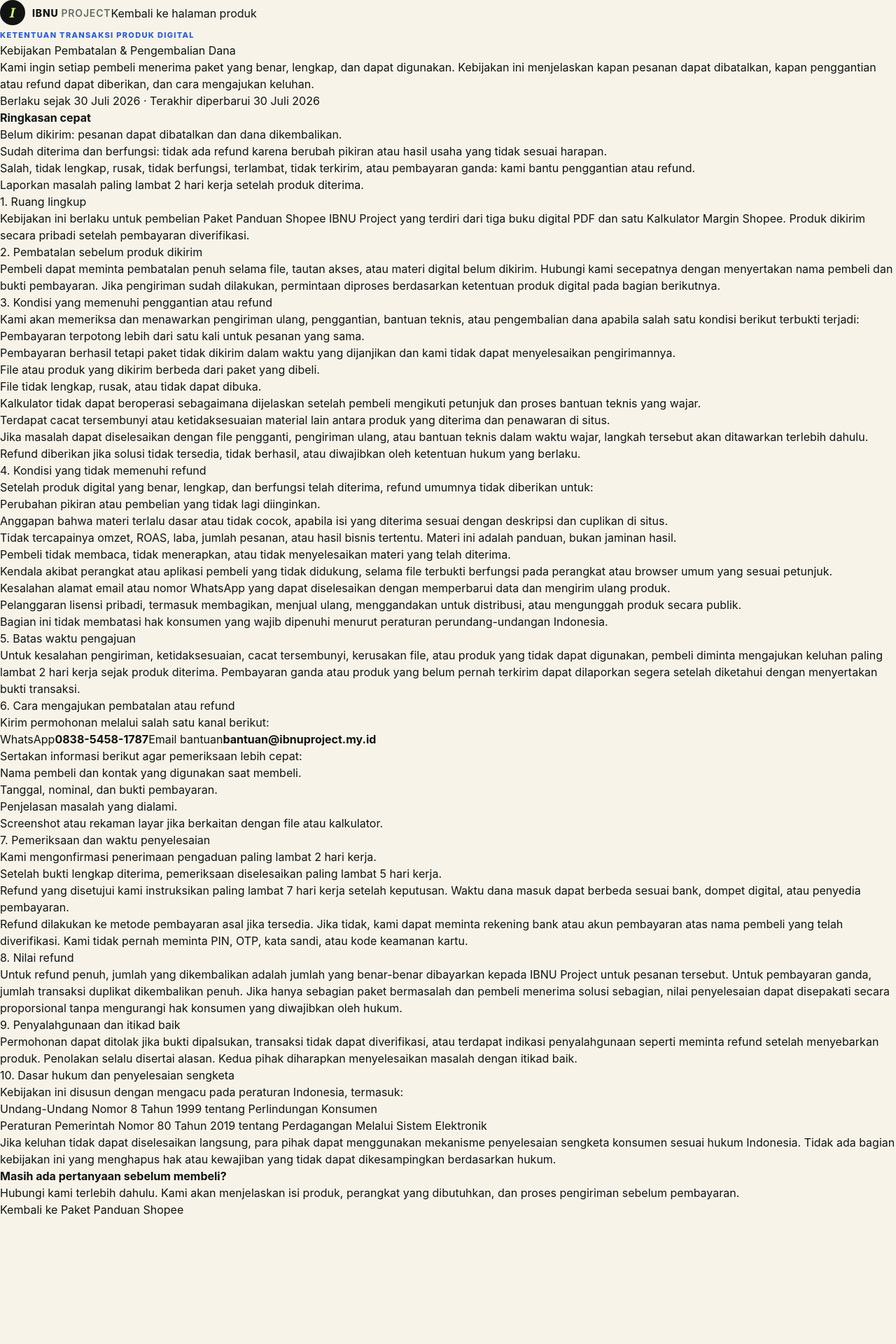
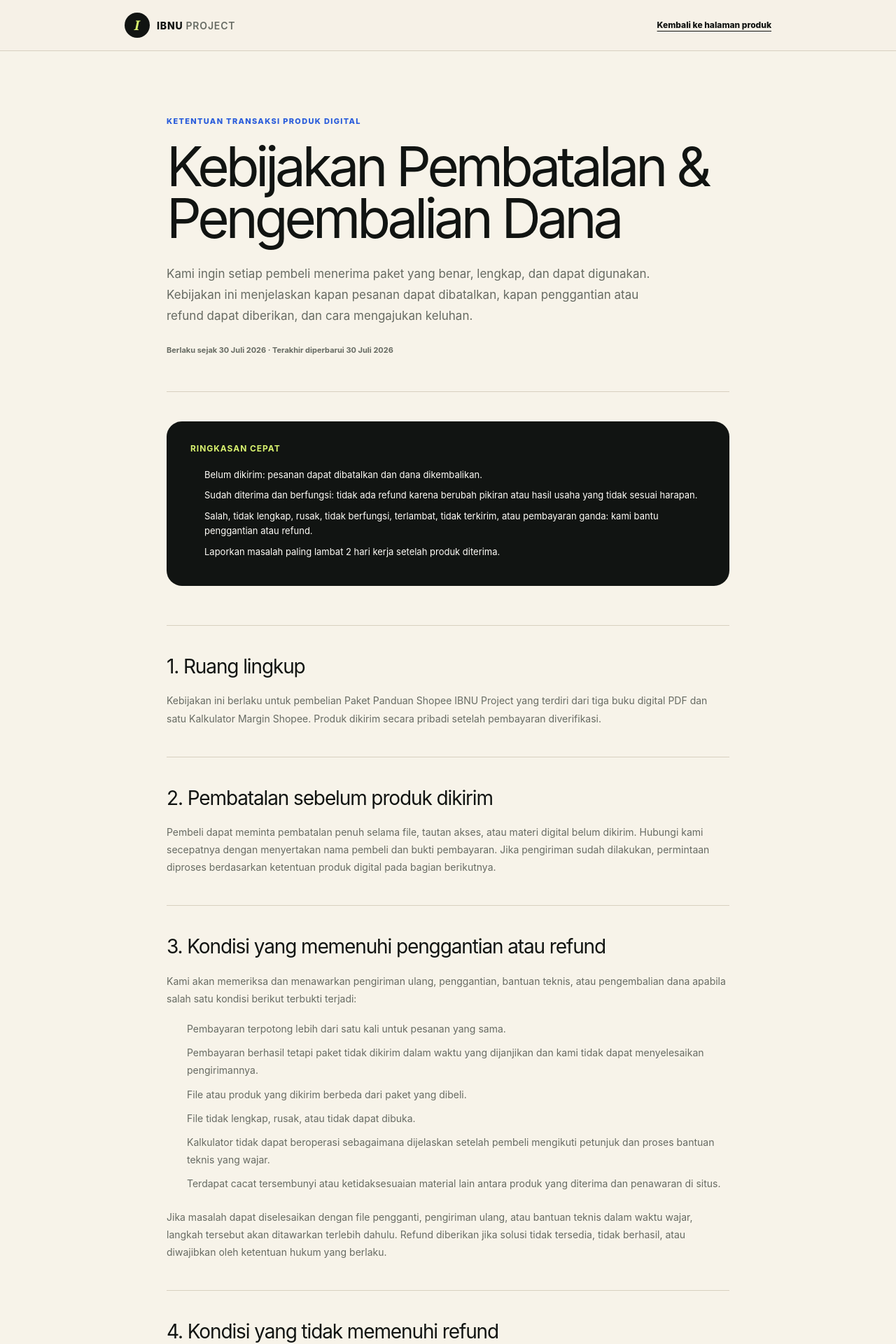
Before and after one commit to ibnumh/project, a Next.js app: page /kebijakan-pengembalian in a window 1280 px wide. Shown: the top 1920 px of the page at 70% size. Before the commit the page ends 1740 px from the top, so only its background shows below. Built offline with nearby package versions, Linux system fonts and the light colour scheme; no server answers.

Commit message:
Link refund policy from FAQ and footer

```diff
--- a/app/SalesPage.tsx
+++ b/app/SalesPage.tsx
@@ -845,6 +845,11 @@
                 "Tidak. Angka studi kasus di halaman ini adalah hasil historis satu toko yang dikelola penulis, bukan janji penghasilan. Hasil setiap toko bergantung pada produk, eksekusi, pasar, dan angka biaya masing-masing.",
             },
             {
+              question: "Bagaimana kebijakan pembatalan dan refund?",
+              answer:
+                "Pesanan yang belum dikirim dapat dibatalkan. Setelah file digital diterima dan berfungsi, refund tidak berlaku untuk perubahan pikiran. Kami tetap membantu penggantian atau refund untuk pembayaran ganda, file yang salah, tidak lengkap, rusak, tidak dapat digunakan sebagaimana dijanjikan, atau tidak terkirim. Laporkan kendala paling lambat 2 hari kerja setelah produk diterima.",
+            },
+            {
               question: "Bisa bayar dari bank apa saja?",
               answer:
                 "Gunakan aplikasi bank atau dompet digital yang mendukung QRIS. Contohnya BCA, BRI, Mandiri, BNI, BSI, BTN, CIMB Niaga, Permata, Danamon, OCBC, Bank Mega, GoPay, DANA, ShopeePay, dan LinkAja. Daftar ini bukan daftar lengkap.",
@@ -864,6 +869,19 @@
               </div>
             </article>
           ))}
+          <div className="policy-link-card">
+            <div>
+              <strong>Kebijakan lengkap untuk produk digital</strong>
+              <span>
+                Baca syarat pembatalan, kondisi refund, proses pengajuan, dan
+                jangka waktu penyelesaian.
+              </span>
+            </div>
+            <a href={assetPath("/kebijakan-pengembalian/")}>
+              Kebijakan pembatalan &amp; refund
+              <Icon name="arrow-right" size={17} />
+            </a>
+          </div>
         </div>
       </section>
 
@@ -900,9 +918,12 @@
           Panduan praktis untuk membuat keputusan Shopee dengan angka, bukan
           tebakan.
         </p>
-        <a href={questionWhatsappUrl} rel="noreferrer" target="_blank">
-          WhatsApp 0838-5458-1787
-        </a>
+        <div className="footer-links">
+          <a href={assetPath("/kebijakan-pengembalian/")}>Kebijakan refund</a>
+          <a href={questionWhatsappUrl} rel="noreferrer" target="_blank">
+            WhatsApp 0838-5458-1787
+          </a>
+        </div>
       </footer>
 
       <div className="mobile-buy-bar">
--- a/app/globals.css
+++ b/app/globals.css
@@ -1605,6 +1605,45 @@
   padding: 0 40px 24px 0;
 }
 
+.policy-link-card {
+  align-items: center;
+  background: var(--ink);
+  border-radius: 18px;
+  color: var(--white);
+  display: flex;
+  gap: 28px;
+  justify-content: space-between;
+  margin-top: 28px;
+  padding: 22px 24px;
+}
+
+.policy-link-card > div {
+  display: flex;
+  flex-direction: column;
+  gap: 5px;
+}
+
+.policy-link-card strong {
+  font-size: 14px;
+}
+
+.policy-link-card span {
+  color: #b8bdb5;
+  font-size: 11px;
+  line-height: 1.55;
+}
+
+.policy-link-card > a {
+  align-items: center;
+  color: var(--lime);
+  display: flex;
+  flex: 0 0 auto;
+  font-size: 12px;
+  font-weight: 800;
+  gap: 8px;
+  text-decoration: none;
+}
+
 .owner-section {
   align-items: center;
   display: grid;
@@ -1679,10 +1718,217 @@
   text-align: center;
 }
 
-footer > a:last-child {
+.footer-links {
+  align-items: flex-end;
+  display: flex;
+  flex-direction: column;
+  gap: 8px;
+  justify-self: end;
+}
+
+.footer-links a {
+  color: var(--white);
   font-size: 12px;
   font-weight: 750;
-  justify-self: end;
+}
+
+.footer-links a:first-child {
+  color: #aeb3aa;
+  font-size: 10px;
+  text-decoration: underline;
+  text-underline-offset: 3px;
+}
+
+.policy-page {
+  background: var(--paper);
+  min-height: 100vh;
+}
+
+.policy-header {
+  align-items: center;
+  background: rgba(246, 241, 231, 0.94);
+  border-bottom: 1px solid var(--line);
+  display: flex;
+  justify-content: space-between;
+  padding: 18px max(28px, calc((100vw - 980px) / 2 + 28px));
+  position: sticky;
+  top: 0;
+  z-index: 10;
+}
+
+.policy-home-link {
+  color: var(--ink);
+  font-size: 12px;
+  font-weight: 800;
+  text-decoration: underline;
+  text-underline-offset: 4px;
+}
+
+.policy-document {
+  margin: 0 auto;
+  max-width: 860px;
+  padding: 86px 28px 110px;
+}
+
+.policy-hero {
+  border-bottom: 1px solid var(--line);
+  padding-bottom: 50px;
+}
+
+.policy-hero h1 {
+  font-size: clamp(48px, 7vw, 78px);
+  letter-spacing: -0.065em;
+  line-height: 0.95;
+  margin: 18px 0 28px;
+}
+
+.policy-hero > p {
+  color: var(--muted);
+  font-size: 17px;
+  line-height: 1.75;
+  margin: 0;
+  max-width: 730px;
+}
+
+.policy-effective {
+  color: var(--muted);
+  font-size: 11px;
+  font-weight: 700;
+  margin-top: 26px;
+}
+
+.policy-summary {
+  background: var(--ink);
+  border-radius: 22px;
+  color: var(--white);
+  margin: 42px 0 56px;
+  padding: 30px 34px;
+}
+
+.policy-summary > strong {
+  color: var(--lime);
+  display: block;
+  font-size: 12px;
+  letter-spacing: 0.08em;
+  margin-bottom: 18px;
+  text-transform: uppercase;
+}
+
+.policy-summary ul {
+  margin: 0;
+  padding-left: 20px;
+}
+
+.policy-summary li {
+  font-size: 13px;
+  line-height: 1.65;
+  margin: 8px 0;
+}
+
+.policy-document section {
+  border-top: 1px solid var(--line);
+  padding: 42px 0;
+}
+
+.policy-document section h2 {
+  font-size: 28px;
+  letter-spacing: -0.04em;
+  line-height: 1.15;
+  margin: 0 0 20px;
+}
+
+.policy-document section p,
+.policy-document section li {
+  color: var(--muted);
+  font-size: 14px;
+  line-height: 1.8;
+}
+
+.policy-document section p {
+  margin: 0 0 18px;
+}
+
+.policy-document section p:last-child {
+  margin-bottom: 0;
+}
+
+.policy-document section ul,
+.policy-document section ol {
+  margin: 18px 0 22px;
+  padding-left: 24px;
+}
+
+.policy-document section li {
+  margin: 9px 0;
+  padding-left: 5px;
+}
+
+.policy-contact-grid {
+  display: grid;
+  gap: 14px;
+  grid-template-columns: repeat(2, 1fr);
+  margin: 22px 0 28px;
+}
+
+.policy-contact-grid a {
+  background: var(--white);
+  border: 1px solid var(--line);
+  border-radius: 16px;
+  color: var(--ink);
+  display: flex;
+  flex-direction: column;
+  gap: 6px;
+  padding: 20px;
+  text-decoration: none;
+}
+
+.policy-contact-grid span {
+  color: var(--muted);
+  font-size: 10px;
+  font-weight: 750;
+  letter-spacing: 0.08em;
+  text-transform: uppercase;
+}
+
+.policy-contact-grid strong {
+  font-size: 13px;
+  overflow-wrap: anywhere;
+}
+
+.legal-links a {
+  color: var(--blue);
+  font-weight: 750;
+  text-decoration: underline;
+  text-underline-offset: 3px;
+}
+
+.policy-closing {
+  background: #e8fcb9;
+  border: 1px solid #c7e681;
+  border-radius: 22px;
+  margin-top: 28px;
+  padding: 32px 34px;
+}
+
+.policy-closing > strong {
+  display: block;
+  font-size: 20px;
+  margin-bottom: 10px;
+}
+
+.policy-closing p {
+  color: #4e5548;
+  font-size: 13px;
+  line-height: 1.7;
+  margin: 0 0 20px;
+}
+
+.policy-closing a {
+  color: var(--ink);
+  font-size: 12px;
+  font-weight: 850;
+  text-decoration: underline;
+  text-underline-offset: 4px;
 }
 
 .mobile-buy-bar {
@@ -2658,6 +2904,73 @@
     font-size: 14px;
   }
 
+  .policy-link-card {
+    align-items: flex-start;
+    flex-direction: column;
+    gap: 18px;
+  }
+
+  .policy-header {
+    padding: 15px 18px;
+  }
+
+  .policy-header .brand {
+    font-size: 11px;
+  }
+
+  .policy-header .brand-mark {
+    height: 32px;
+    width: 32px;
+  }
+
+  .policy-home-link {
+    font-size: 10px;
+    max-width: 120px;
+    text-align: right;
+  }
+
+  .policy-document {
+    padding: 56px 18px 80px;
+  }
+
+  .policy-hero {
+    padding-bottom: 38px;
+  }
+
+  .policy-hero h1 {
+    font-size: 45px;
+  }
+
+  .policy-hero > p {
+    font-size: 15px;
+  }
+
+  .policy-summary {
+    margin: 30px 0 44px;
+    padding: 24px 22px;
+  }
+
+  .policy-document section {
+    padding: 34px 0;
+  }
+
+  .policy-document section h2 {
+    font-size: 24px;
+  }
+
+  .policy-document section p,
+  .policy-document section li {
+    font-size: 13px;
+  }
+
+  .policy-contact-grid {
+    grid-template-columns: 1fr;
+  }
+
+  .policy-closing {
+    padding: 26px 22px;
+  }
+
   footer {
     display: flex;
     flex-direction: column;
@@ -2666,7 +2979,8 @@
     text-align: center;
   }
 
-  footer > a:last-child {
+  .footer-links {
+    align-items: center;
     justify-self: auto;
   }
 
```
